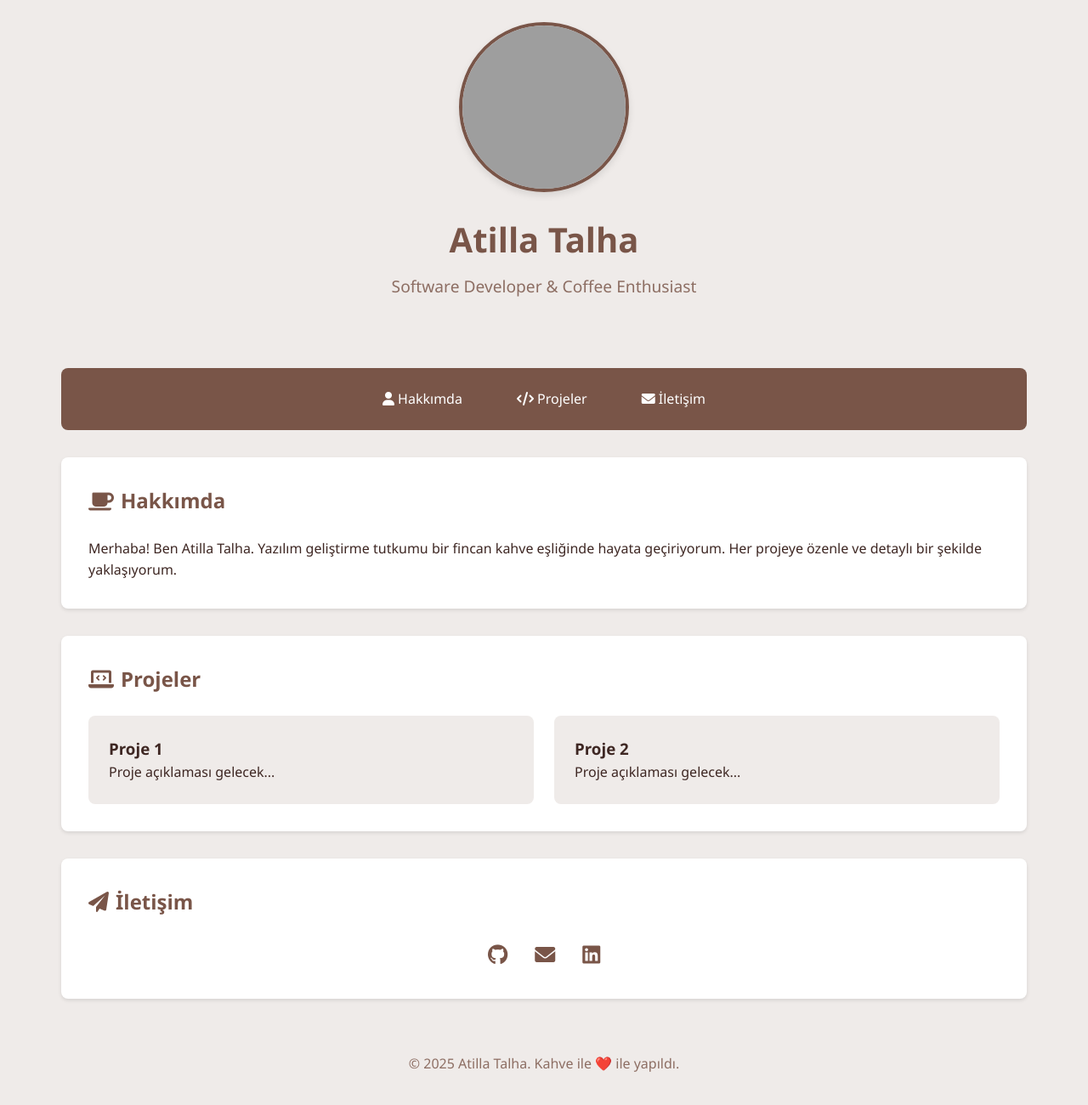
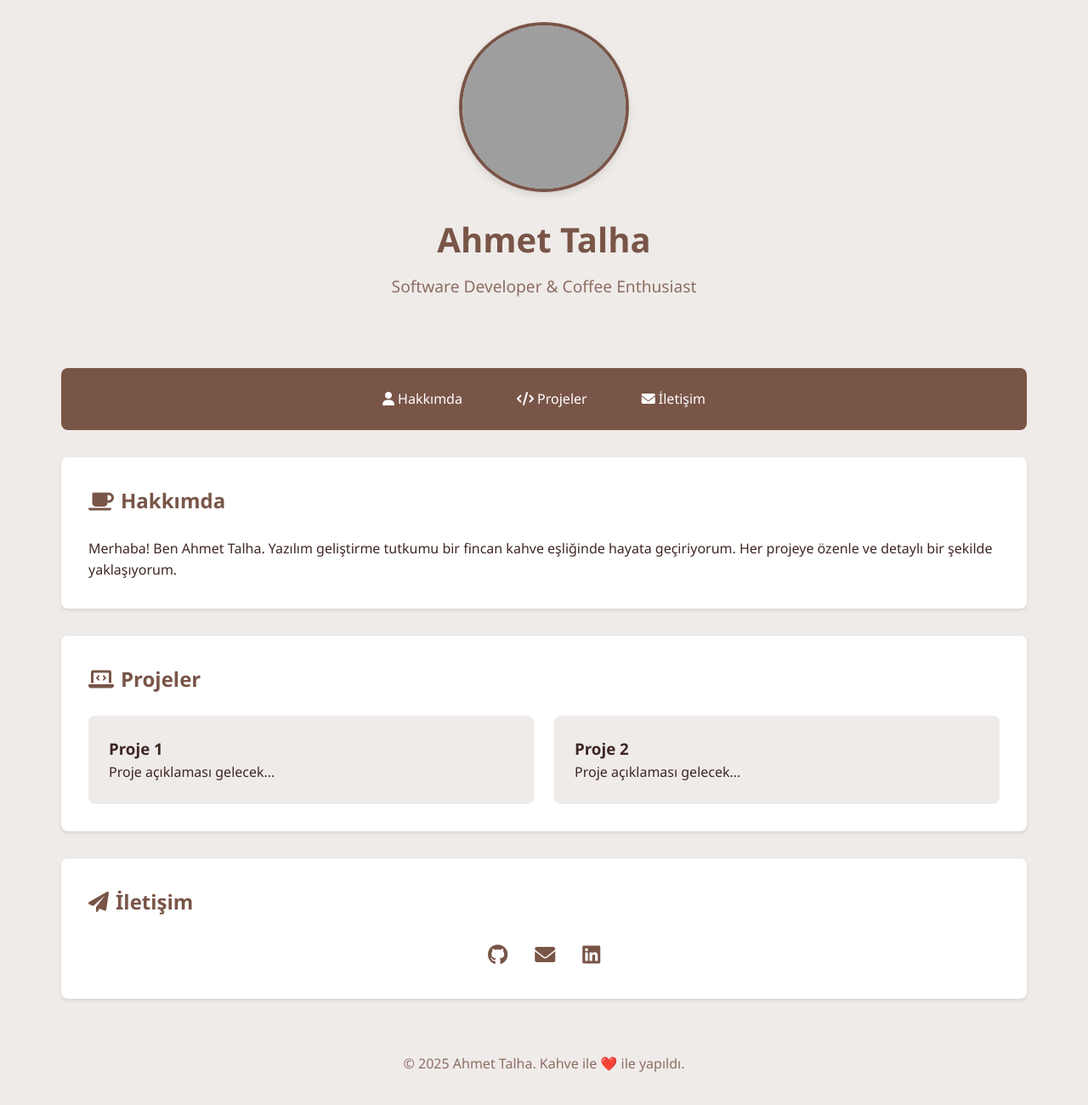
Before and after one commit to atalha0001/atalha0001.github.io, a plain HTML site: page index.html in a window 1280 px wide. Shown: the part 54-1354 px from the top of the page at 85% size. Drawn offline with Linux system fonts and the light colour scheme; grey boxes are pictures that could not be loaded.

Commit message:
index.html

```diff
--- a/index.html
+++ b/index.html
@@ -3,7 +3,7 @@
 <head>
     <meta charset="UTF-8">
     <meta name="viewport" content="width=device-width, initial-scale=1.0">
-    <title>Atilla Talha</title>
+    <title>Ahmet Talha</title>
     <link rel="stylesheet" href="style.css">
     <link rel="stylesheet" href="https://cdnjs.cloudflare.com/ajax/libs/font-awesome/6.0.0/css/all.min.css">
 </head>
@@ -14,7 +14,7 @@
                 <div class="profile-image">
                     <img src="https://avatars.githubusercontent.com/u/atalha0001" alt="Profile Picture" onerror="this.src='https://ui-avatars.com/api/?name=Atilla+Talha&background=795548&color=fff'">
                 </div>
-                <h1>Atilla Talha</h1>
+                <h1>Ahmet Talha</h1>
                 <p class="tagline">Software Developer & Coffee Enthusiast</p>
             </div>
         </header>
@@ -28,7 +28,7 @@
         <main>
             <section id="about">
                 <h2><i class="fas fa-coffee"></i> Hakkımda</h2>
-                <p>Merhaba! Ben Atilla Talha. Yazılım geliştirme tutkumu bir fincan kahve eşliğinde hayata geçiriyorum. Her projeye özenle ve detaylı bir şekilde yaklaşıyorum.</p>
+                <p>Merhaba! Ben Ahmet Talha. Yazılım geliştirme tutkumu bir fincan kahve eşliğinde hayata geçiriyorum. Her projeye özenle ve detaylı bir şekilde yaklaşıyorum.</p>
             </section>
 
             <section id="projects">
@@ -62,7 +62,7 @@
         </main>
 
         <footer>
-            <p>&copy; 2025 Atilla Talha. Kahve ile ❤️ ile yapıldı.</p>
+            <p>&copy; 2025 Ahmet Talha. Kahve ile ❤️ ile yapıldı.</p>
         </footer>
     </div>
 </body>
```
